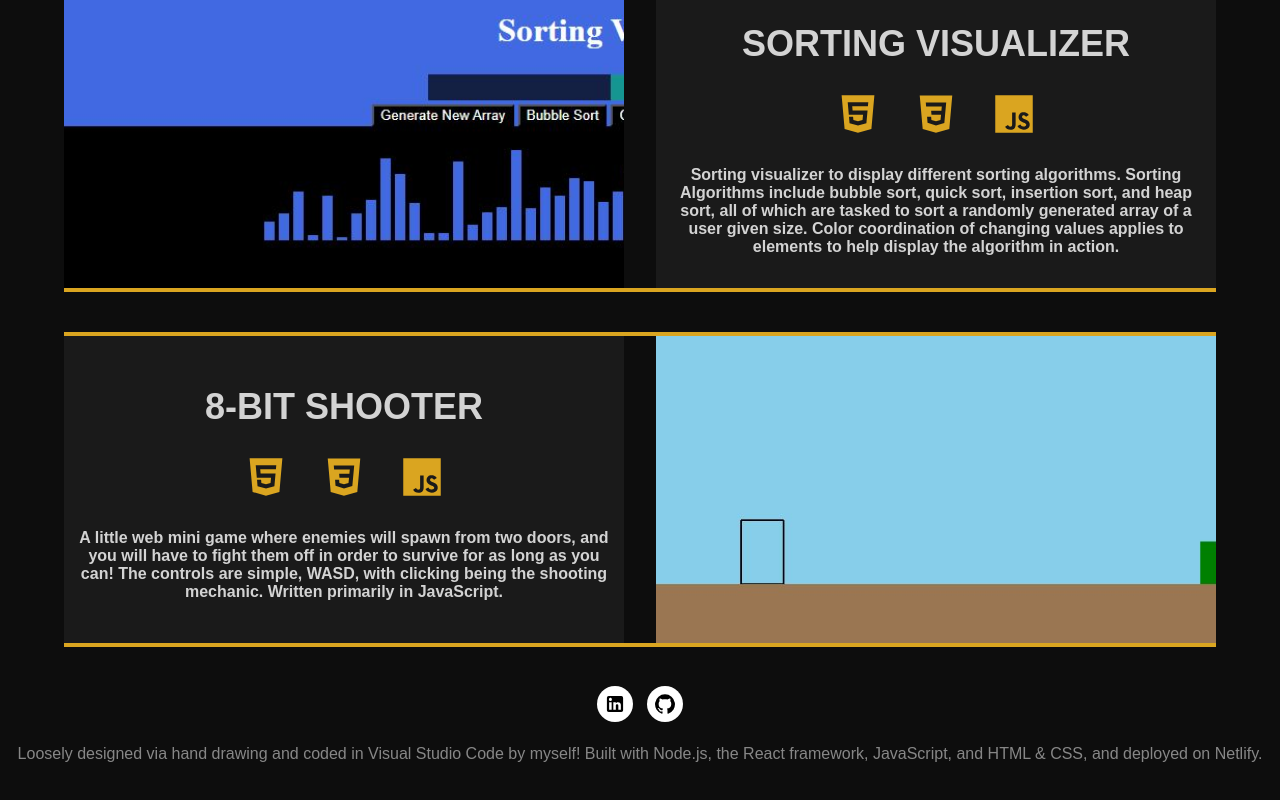
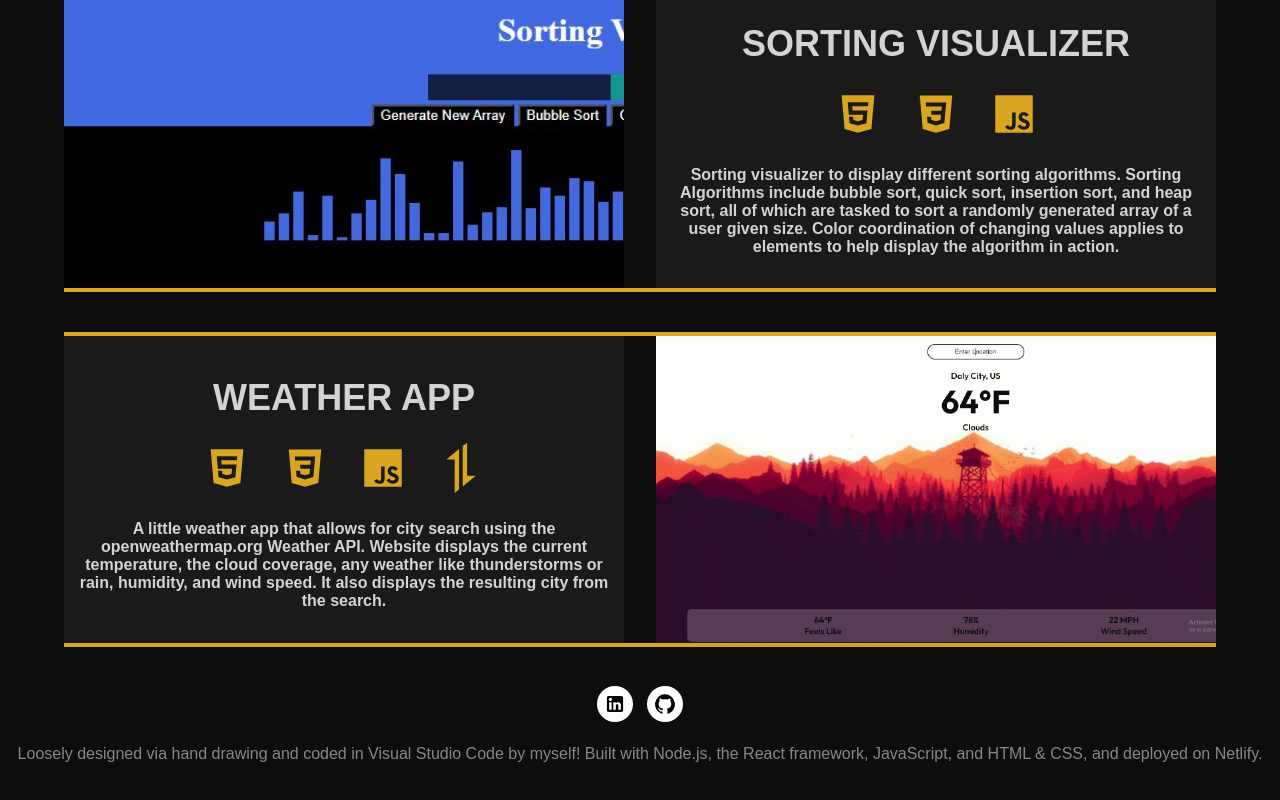
Before and after one commit to majocast/personal-website, a React (Create React App) app in the folder personal-website/: page / in a window 1280 px wide. Shown: the part 4225-5025 px from the top of the page. Built offline with nearby package versions, Linux system fonts and the light colour scheme.

Commit message:
threw in weather api web app into projects section

```diff
--- a/personal-website/src/pages/Projects.tsx
+++ b/personal-website/src/pages/Projects.tsx
@@ -1,7 +1,7 @@
-import React, { useState } from 'react';
+import React from 'react';
 import styled from 'styled-components';
 import '../styles/Projects.css';
-import { SiWebpack, SiNetlify } from 'react-icons/si';
+import { SiWebpack, SiAxios } from 'react-icons/si';
 import { BiLogoTypescript,
   BiLogoReact,
   BiLogoCss3,
@@ -43,7 +43,6 @@ function Projects() {
               <BiLogoCss3 size={50} title='CSS3'/>
               <BiLogoTypescript size={50} title='TypeScript'/>
               <BiLogoNodejs size={50} title='Node.JS' />
-              <SiNetlify size={50} title='Netlify'/>
             </div>
             <p>Solo developed portfolio written over the span of 1 month as a means of
               learning TypeScript and reinforcing understanding of the React framework.
@@ -121,20 +120,21 @@ function Projects() {
             </p>
           </div>
         </a>
-        <a className='project' href='https://github.com/majocast/8-Bit-Shooter'>
+        <a className='project' href='https://majocast.github.io/weather-app-react/'>
           <div className='projectDesc'>
-            <h1>8-Bit Shooter</h1>
+            <h1>Weather App</h1>
             <div className='skills'>
               <BiLogoHtml5 size={50} title='HTML5'/>
               <BiLogoCss3 size={50} title='CSS3'/>
               <BiLogoJavascript size={50} title='JavaScript'/>
+              <SiAxios size={50} title='Axios'/>
             </div>
-            <p>A little web mini game where enemies will spawn from two doors, and you will have to fight them
-              off in order to survive for as long as you can! The controls are simple, WASD, with clicking being
-              the shooting mechanic. Written primarily in JavaScript.
+            <p>A little weather app that allows for city search using the openweathermap.org Weather API.
+              Website displays the current temperature, the cloud coverage, any weather like thunderstorms
+              or rain, humidity, and wind speed. It also displays the resulting city from the search.
             </p>
           </div>
-          <div className='projectImg' id='EBS-Background' />
+          <div className='projectImg' id='WA-Background' />
         </a>
       </div>
     </Wrapper>
--- a/personal-website/src/styles/Projects.css
+++ b/personal-website/src/styles/Projects.css
@@ -101,8 +101,8 @@
   background-image: url('../images/onthegrind.jpg');
 }
 
-#EBS-Background {
-  background-image: url('../images/8bitshooter.jpg');
+#WA-Background {
+  background-image: url('../images/weatherapp.jpg');
 }
 
 #SV-Background {
```
Also changed, not shown: personal-website/src/images/weatherapp.jpg (added).
